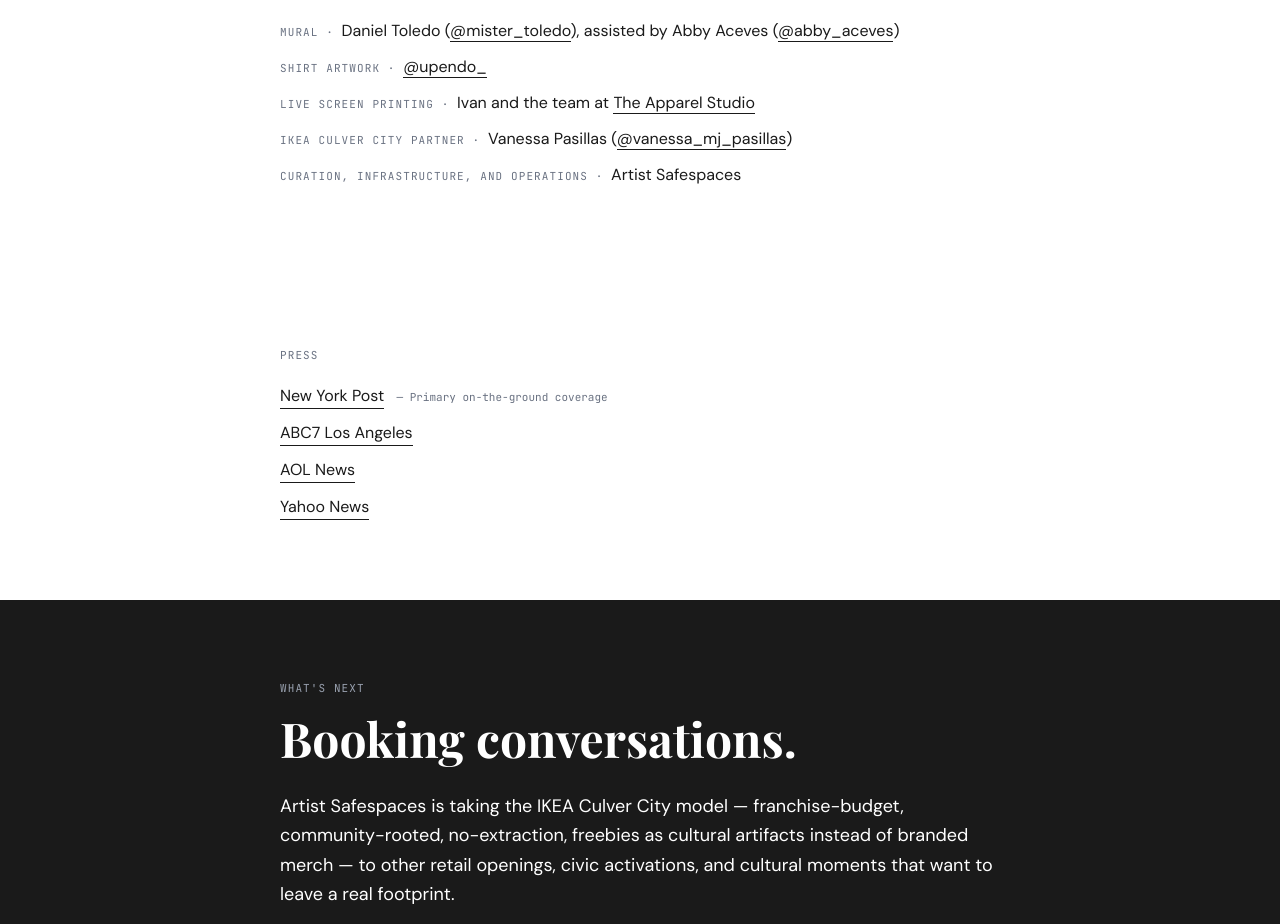
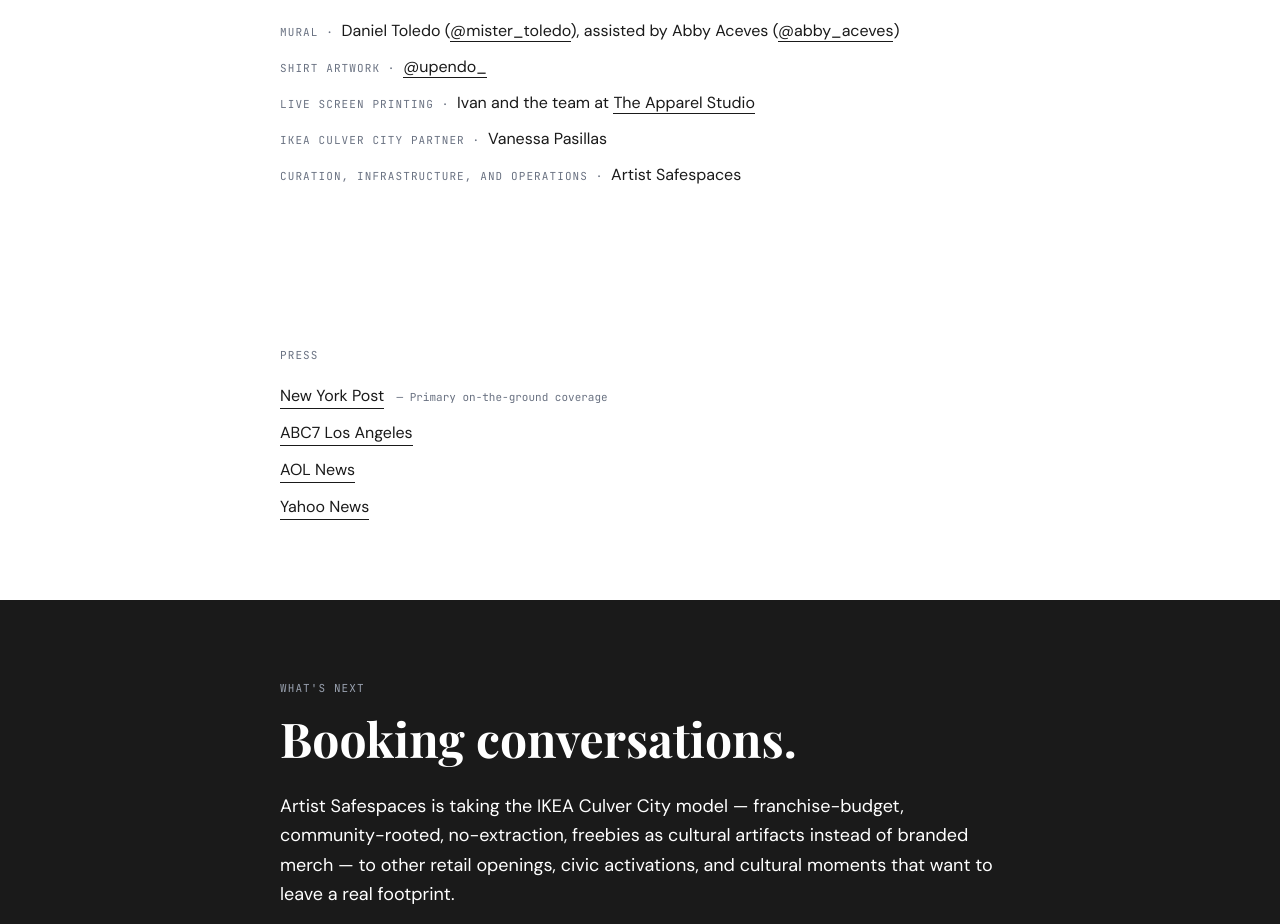
Before and after one commit to salinamendoza/artistsafespaces, a SvelteKit app: page /case-studies/ikea-culver-city in a window 1280 px wide. Shown: the part 7360-8284 px from the top of the page. Built offline with nearby package versions, Linux system fonts and the light colour scheme.

Commit message:
Case study: remove Vanessa's IG link, keep name + role credit only

```diff
--- a/src/routes/case-studies/ikea-culver-city/+page.svelte
+++ b/src/routes/case-studies/ikea-culver-city/+page.svelte
@@ -216,7 +216,7 @@
       <li><span class="font-mono text-[11px] uppercase tracking-widest text-gray-500">Mural · </span>Daniel Toledo (<a href="https://instagram.com/mister_toledo" target="_blank" rel="noopener" class="border-b border-brand-black hover:border-transparent">@mister_toledo</a>), assisted by Abby Aceves (<a href="https://instagram.com/abby_aceves" target="_blank" rel="noopener" class="border-b border-brand-black hover:border-transparent">@abby_aceves</a>)</li>
       <li><span class="font-mono text-[11px] uppercase tracking-widest text-gray-500">Shirt artwork · </span><a href="https://instagram.com/upendo_" target="_blank" rel="noopener" class="border-b border-brand-black hover:border-transparent">@upendo_</a></li>
       <li><span class="font-mono text-[11px] uppercase tracking-widest text-gray-500">Live screen printing · </span>Ivan and the team at <a href="https://theapparelstudio.com" target="_blank" rel="noopener" class="border-b border-brand-black hover:border-transparent">The Apparel Studio</a></li>
-      <li><span class="font-mono text-[11px] uppercase tracking-widest text-gray-500">IKEA Culver City partner · </span>Vanessa Pasillas (<a href="https://instagram.com/vanessa_mj_pasillas" target="_blank" rel="noopener" class="border-b border-brand-black hover:border-transparent">@vanessa_mj_pasillas</a>)</li>
+      <li><span class="font-mono text-[11px] uppercase tracking-widest text-gray-500">IKEA Culver City partner · </span>Vanessa Pasillas</li>
       <li><span class="font-mono text-[11px] uppercase tracking-widest text-gray-500">Curation, infrastructure, and operations · </span>Artist Safespaces</li>
     </ul>
   </section>
```
